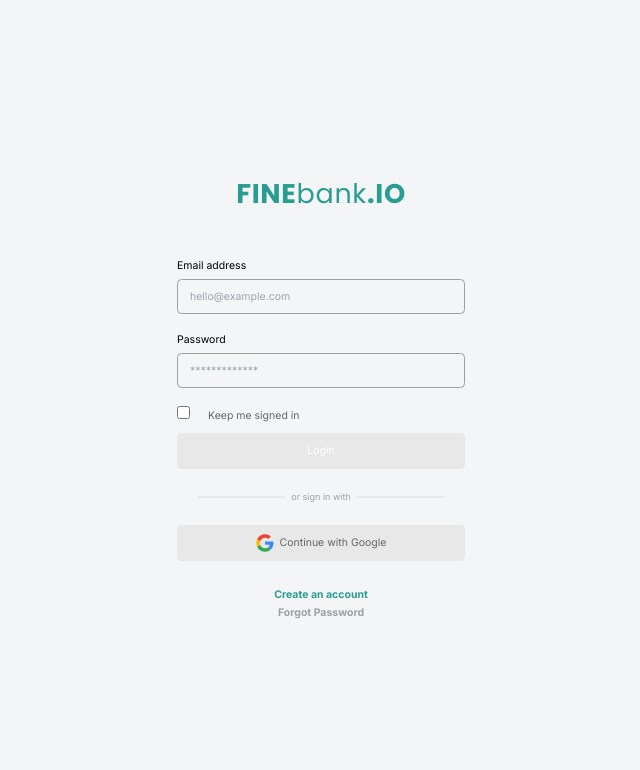
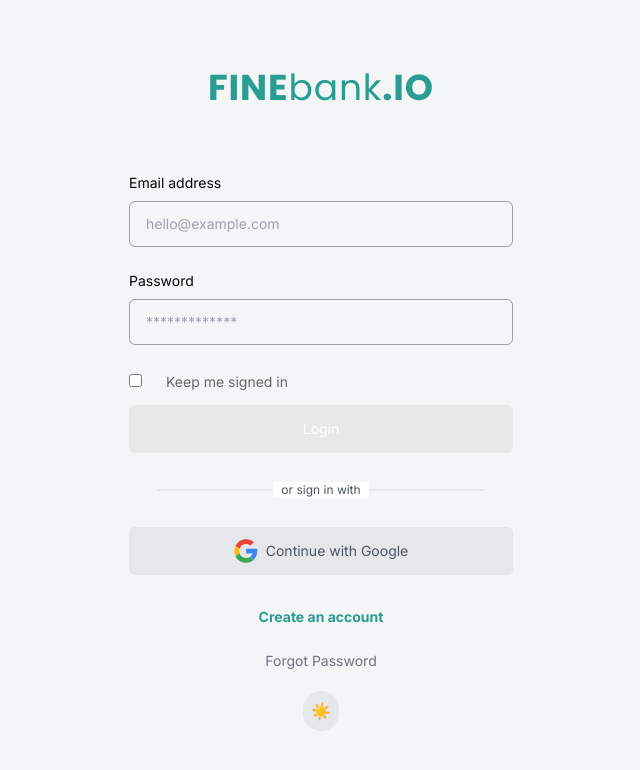
Before and after one commit to muhammadalifalhusain/sisi_klien1, a React (Vite) app: page /login in a window 1280 px wide. Shown: the top 770 px of the page, without its empty margins (319-959 px from the left). Built offline with nearby package versions, Linux system fonts and the light colour scheme.

Commit message:
add darkmode & lighmode

```diff
--- a/package.json
+++ b/package.json
@@ -21,7 +21,7 @@
     "react": "^18.3.1",
     "react-dom": "^18.3.1",
     "react-hook-form": "^7.54.2",
-    "react-icons": "^5.3.0",
+    "react-icons": "^5.4.0",
     "react-router-dom": "^6.27.0"
   },
   "devDependencies": {
--- a/src/components/Fragments/FormSignIn.jsx
+++ b/src/components/Fragments/FormSignIn.jsx
@@ -1,9 +1,9 @@
-import Button from "../Elements/Button";
 import CheckBox from "../Elements/CheckBox";
 import LabeledInput from "../Elements/LabeledInput";
+import Button from "../Elements/Button";
 import { useForm } from "react-hook-form";
 import axios from "axios";
-import { useState, useContext } from "react";
+import { useContext, useState } from "react";
 import CustomizedSnackbars from "../Elements/SnackBar";
 import { jwtDecode } from "jwt-decode";
 import { useNavigate } from "react-router-dom";
@@ -12,47 +12,55 @@
 
 
 const FormSignIn = () => {
-  const {msg, open, setMsg, setOpen, setIsLoading} = useContext(NotifContext);
-  const {setIsLoggedIn, setName} = useContext(AuthContext);
+  // const [msg, setMsg] = useState("");
+  // const [open, setOpen] = useState(true);
+  // const { setIsLoggedIn, setName } = useContext(AuthContext);
+  const { msg, setMsg, setOpen, setIsLoading } = useContext(NotifContext);
+  const { setIsLoggedIn, setName } = useContext(AuthContext);
 
   const navigate = useNavigate();
-
-  const { register, handleSubmit, formState: {errors, isValid}, } = useForm({
+  const {
+    register,
+    handleSubmit,
+    formState: { errors, isValid },
+  } = useForm({
     mode: "onChange",
   });
 
-
   const onErrors = (errors) => console.error(errors);
 
-  const onFormSubmit = async (data) =>{
+  const onFormSubmit = async (data) => {
     setIsLoading(true);
-    try{
-      const response = await axios.post(
-        "https://jwt-auth-eight-neon.vercel.app/login",
-        {
-          email : data.email,
+    try {
+      const response = await axios.post("https://jwt-auth-eight-neon.vercel.app/login", {
+        email: data.email,
         password: data.password,
-        }
-      );
+      });
 
       setIsLoading(false);
       setOpen(true);
-      setMsg({severity: "success", desc: "Login Success"});
+      setMsg({ severity: "success", desc: "Login Success" });
+
+      const decoded = jwtDecode(response.data.refreshToken);
+      console.log(decoded);
+
+      // console.log(response);
+      setOpen(true);
+      setMsg({ severity: "success", desc: "Login Success" });
+
+      localStorage.setItem("refreshToken", response.data.refreshToken);
+      localStorage.setItem("username", decoded.name);
 
       setIsLoggedIn(true);
-      localStorage.setItem("refreshToken", response.data.refreshToken);
-
-      const decoded = jwtDecode(response.data.refreshToken);
       setName(decoded.name);
 
-
       navigate("/");
-    }catch(error){
+    } catch (error) {
       setIsLoading(false);
 
-      if(error.response){
+      if (error.response) {
         setOpen(true);
-        setMsg({severity: "error", desc: error.response.data.msg});
+        setMsg({ severity: "error", desc: error.response.data.msg });
       }
     }
   };
@@ -65,17 +73,17 @@
           type="email"
           placeholder="hello@example.com"
           name="email"
-          register={register("email", {
+          register={{
+            ...register("email", {
               required: "Email address is required",
               pattern: {
-              value: /^[^\s@]+@[^\s@]+\.[^\s@]+$/,
+                value: /^[A-Z0-9._%+-]+@[A-Z0-9.-]+\.[A-Z]{2,}$/i,
                 message: "Invalid email address format",
               },
-          })}
+            }),
+          }}
         />
-        {errors?.email && (
-          <div className="text-center text-red-500">{errors.email.message}</div>
-        )}
+        {errors?.email && <div className="text-center text-red-500">{errors.email.message}</div>}
       </div>
       <div className="mb-6">
         <LabeledInput
@@ -83,38 +91,19 @@
           type="password"
           placeholder="*************"
           name="password"
-          register={register("password", {
-            required: "Password is required",
-          })}
+          register={{
+            ...register("password", { required: "Password is required" }),
+          }}
         />
-        {errors?.password && (
-          <div className="text-center text-red-500">{errors.password.message}</div>
-        )}
+        {errors?.password && <div className="text-center text-red-500">{errors.password.message}</div>}
       </div>
       <div className="mb-3">
-        <CheckBox
-          label="Keep me signed in"
-          name="status"
-          register={register("status")}
-        />
+        <CheckBox label="Keep me signed in" name="status" />
       </div>
-      <Button
-        variant={
-          `${!isValid ? "bg-gray-05" : "bg-primary zoom-in"}
-            w-full text-white`}
-        type="submit"
-        disabled={!isValid ? "disabled" : ""}
-        >
+      <Button variant={`${!isValid ? "bg-gray-05" : "bg-primary zoom-in"} w-full text-white`} type="submit" disabled={!isValid ? "disabled" : ""}>
         Login
       </Button>
-      {msg && (
-        <CustomizedSnackbars
-        severity= {msg.severity}
-        message= {msg.desc}
-        open= {open}
-        setOpen= {setOpen}
-        />
-      )}
+      {/* {msg && <CustomizedSnackbars severity={msg.severity} message={msg.desc} open={open} setOpen={setOpen} />} */}
     </form>
   );
 };
--- a/src/components/Layouts/AuthLayout.jsx
+++ b/src/components/Layouts/AuthLayout.jsx
@@ -1,31 +1,26 @@
+import Logo from "../Elements/Logo";
 import { Link } from "react-router-dom";
-import Logo from "../Elements/Logo";
 import { useContext } from "react";
 import { NotifContext } from "../../context/notifContext";
 import SimpleBackdrop from "../Elements/Backdrop";
 import CustomizedSnackbars from "../Elements/SnackBar";
-import * as motion from  "motion/react-client";
+import * as motion from "motion/react-client";
+import { useMode } from "../../context/modeContext";
 
 const AuthLayout = (props) => {
   const { children, type } = props;
-  const {msg, setMsg, open, setOpen, isLoading, setIsLoading} =
-    useContext(NotifContext);
-
+  const { msg, open, setOpen, isLoading, setIsLoading } = useContext(NotifContext);
+  const { mode, toggleMode } = useMode();
 
   return (
-    <div className="flex justify-center min-h-screen items-center bg-special-mainBg">
-      {isLoading && (
-        <SimpleBackdrop isLoading={isLoading} setIsLoading={setIsLoading}/>
-      )}
-      {msg &&(
-        <CustomizedSnackbars
-          severity={msg.severity}
-          message={msg.desc}
-          open={open}
-          setOpen={setOpen}
-        />
-      )}
-      {/* container start */}
+    <div className={`flex justify-center min-h-screen items-center ${mode ? "dark-mode" : "light-mode"}`}>
+      {/* Backdrop for loading */}
+      {isLoading && <SimpleBackdrop isLoading={isLoading} setIsLoading={setIsLoading} />}
+
+      {/* Notification Snackbar */}
+      {msg && <CustomizedSnackbars severity={msg.severity} message={msg.desc} open={open} setOpen={setOpen} />}
+
+      {/* Main Container */}
       <motion.div
         initial={{ opacity: 0, scale: 0 }}
         animate={{ opacity: 1, scale: 1 }}
@@ -35,156 +30,98 @@
         }}
         className="w-full max-w-sm"
       >
-        {/* logo start */}
+        {/* Logo */}
+        <Logo />
+
+        {/* Content (e.g., Forms) */}
+        <div className="mt-16">{children}</div>
+
+        {/* Divider (Optional) */}
+        {type !== "forgotpw" && (
+          <div className="my-9 px-7 flex justify-center text-xs items-center flex-col static">
+            <div className={`border w-full ${mode ? "border-gray-700" : "border-gray-200"}`}></div>
+            <div className={`px-2 absolute ${mode ? "bg-gray-900 text-gray-300" : "bg-white text-gray-600"}`}>or sign in with</div>
+          </div>
+        )}
+
+        {/* Sign in with Google */}
+        {type !== "forgotpw" && (
           <div className="mb-8">
-          <Logo />
-        </div>
-        {/* logo end */}
-        {/* teks start */}
-        <div className="text-center flex justify-center items-center flex-col">
-          {type == "sign up" && (
-            <div className="font-bold text-xl">Create an account</div>
-          )}
-          {type == "forgot" && (
-            <>
-              <div className="font-bold text-xl">Forgot Password?</div>
-              <div className="text-gray-03 text-sm mt-2">
-                Enter your email address to get the
-                <br />
-                password reset link
-              </div>
-            </>
-          )}
-        </div>
-        {/* teks end */}
-        {/* form start */}
-        <div className="mt-8">{children}</div>
-        {/* form end */}
-        {type != "forgot" && (
-          <>
-            {/* teks start */}
-            <div className="my-9 px-7 flex justify-center text-xs text-gray-03 items-center flex-col static">
-              <div className="border border-gray-05 w-full"></div>
-              <div className="px-2 bg-special-mainBg absolute">
-                {" "}
-                or {type} with
-              </div>
-            </div>
-            {/* teks end */}
-            {/* sign in with google start */}
-            <div className="mb-8">
-              <button
-                className="h-12 flex items-center justify-center rounded-md text-sm w-full bg-gray-05 text-gray-01"
-                type="button"
-              >
-                <svg
-                  className="h-6 w-6 mr-2"
-                  xmlns="http://www.w3.org/2000/svg"
-                  xmlnsXlink="http://www.w3.org/1999/xlink"
-                  width="800px"
-                  height="800px"
-                  viewBox="-0.5 0 48 48"
-                  version="1.1"
-                >
-                  {" "}
-                  <title>Google-color</title> <desc>Created with Sketch.</desc>{" "}
-                  <defs> </defs>{" "}
-                  <g
-                    id="Icons"
-                    stroke="none"
-                    strokeWidth="1"
-                    fill="none"
-                    fillRule="evenodd"
-                  >
-                    {" "}
-                    <g
-                      id="Color-"
-                      transform="translate(-401.000000, -860.000000)"
-                    >
-                      {" "}
-                      <g
-                        id="Google"
-                        transform="translate(401.000000, 860.000000)"
-                      >
-                        {" "}
+            <button className={`h-12 flex items-center justify-center rounded-md text-sm w-full ${mode ? "bg-gray-700 text-gray-300" : "bg-gray-200 text-gray-600"}`} type="button">
+              <svg className="h-6 w-6 mr-2" xmlns="http://www.w3.org/2000/svg" xmlnsXlink="http://www.w3.org/1999/xlink" viewBox="-0.5 0 48 48" version="1.1">
+                <g id="Icons" stroke="none" strokeWidth="1" fill="none" fillRule="evenodd">
+                  <g id="Color-" transform="translate(-401.000000, -860.000000)">
+                    <g id="Google" transform="translate(401.000000, 860.000000)">
                       <path
                         d="M9.82727273,24 C9.82727273,22.4757333 10.0804318,21.0144 10.5322727,19.6437333 L2.62345455,13.6042667 C1.08206818,16.7338667 0.213636364,20.2602667 0.213636364,24 C0.213636364,27.7365333 1.081,31.2608 2.62025,34.3882667 L10.5247955,28.3370667 C10.0772273,26.9728 9.82727273,25.5168 9.82727273,24"
-                          id="Fill-1"
                         fill="#FBBC05"
-                        >
-                          {" "}
-                        </path>{" "}
+                      ></path>
                       <path
                         d="M23.7136364,10.1333333 C27.025,10.1333333 30.0159091,11.3066667 32.3659091,13.2266667 L39.2022727,6.4 C35.0363636,2.77333333 29.6954545,0.533333333 23.7136364,0.533333333 C14.4268636,0.533333333 6.44540909,5.84426667 2.62345455,13.6042667 L10.5322727,19.6437333 C12.3545909,14.112 17.5491591,10.1333333 23.7136364,10.1333333"
-                          id="Fill-2"
                         fill="#EB4335"
-                        >
-                          {" "}
-                        </path>{" "}
+                      ></path>
                       <path
                         d="M23.7136364,37.8666667 C17.5491591,37.8666667 12.3545909,33.888 10.5322727,28.3562667 L2.62345455,34.3946667 C6.44540909,42.1557333 14.4268636,47.4666667 23.7136364,47.4666667 C29.4455,47.4666667 34.9177955,45.4314667 39.0249545,41.6181333 L31.5177727,35.8144 C29.3995682,37.1488 26.7323182,37.8666667 23.7136364,37.8666667"
-                          id="Fill-3"
                         fill="#34A853"
-                        >
-                          {" "}
-                        </path>{" "}
+                      ></path>
                       <path
                         d="M46.1454545,24 C46.1454545,22.6133333 45.9318182,21.12 45.6113636,19.7333333 L23.7136364,19.7333333 L23.7136364,28.8 L36.3181818,28.8 C35.6879545,31.8912 33.9724545,34.2677333 31.5177727,35.8144 L39.0249545,41.6181333 C43.3393409,37.6138667 46.1454545,31.6490667 46.1454545,24"
-                          id="Fill-4"
                         fill="#4285F4"
-                        >
-                          {" "}
-                        </path>{" "}
-                      </g>{" "}
-                    </g>{" "}
-                  </g>{" "}
+                      ></path>
+                    </g>
+                  </g>
+                </g>
               </svg>
               <span>Continue with Google</span>
             </button>
           </div>
-            {/* sign in with google end */}
-          </>
         )}
 
-        {/* link start */}
+        {/* Links */}
+        {type !== "forgotpw" && (
           <div className="flex justify-center">
-          {type == "sign up" && (
+            {type === "sign up" ? (
               <>
-              <span className="text-sm text-gray-03">
-                Already have an account?&nbsp;
-              </span>
+                <span className="text-sm text-gray-600">Already have an account?&nbsp;</span>
                 <Link to="/login" className="text-primary text-sm font-bold">
                   Sign In Here
                 </Link>
               </>
-          )}
-
-          {type == "sign in" && (
-            <div className="text-center">
+            ) : (
+              <>
                 <Link to="/register" className="text-primary text-sm font-bold">
                   Create an account
                 </Link>
+              </>
+            )}
+          </div>
+        )}
+
+        {type === "sign in" && (
+          <div className="flex flex-col items-center">
             <br />
-              <Link
-                to="/forgot-password"
-                className="text-gray-03 text-sm font-bold"
-              >
+            <Link to="/forgotpw" className="text-gray-500 text-sm">
               Forgot Password
             </Link>
           </div>
         )}
 
-          {type == "forgot" && (
-            <div className="text-center mt-4">
-              <Link to="/login" className="text-gray-03 text-sm font-bold">
+        {type === "forgotpw" && (
+          <div className="flex flex-col items-center">
+            <br />
+            <Link to="/login" className="text-gray-500 text-sm">
               Back to Login
             </Link>
           </div>
         )}
+
+        {/* Theme Switcher */}
+        <div style={{ marginTop: "20px", textAlign: "center" }}>
+          <button onClick={toggleMode} className={`p-2 rounded-full ${mode ? "bg-gray-800 text-white" : "bg-gray-200 text-gray-800"}`}>
+            {mode ? "🌙" : "☀️"}
+          </button>
         </div>
-        {/* link end */}
       </motion.div>
-      {/* container end */}
     </div>
   );
 };
--- a/src/components/Layouts/MainLayout.jsx
+++ b/src/components/Layouts/MainLayout.jsx
@@ -1,32 +1,25 @@
 import Header from "../Fragments/Header";
 import Navbar from "../Fragments/Navbar";
 import { useContext } from "react";
+import { ThemeContext } from "../../context/themeContext";
 import { NotifContext } from "../../context/notifContext";
+import CustomizedSnackbars from "../Elements/SnackBar";
 import SimpleBackdrop from "../Elements/Backdrop";
-import CustomizedSnackbars from "../Elements/SnackBar";
+import { ModeContext } from "../../context/modeContext";
 
 const MainLayout = (props) => {
   const { children } = props;
-  const {msg, setMsg, open, setOpen, isLoading, setIsLoading} = useContext(NotifContext);
-
-
+  const { theme } = useContext(ThemeContext);
+  const { msg, setMsg, open, setOpen, isLoading, setIsLoading } = useContext(NotifContext);
+  const { mode } = useContext(ModeContext);
   return (
-    <div className={"flex bg-special-mainBg w-screen min-h-screen max-w-full"}>
+    <div className={`flex bg-special-mainBg w-screen min-h-screen max-w-full ${theme.name} ${mode.name} ${mode ? "dark-mode" : "light-mode"}`}>
       {/* navbar start*/}
       <Navbar />
       {/* navbar end*/}
       <div className="w-screen">
-        {isLoading && (
-          <SimpleBackdrop isLoading={isLoading} setIsLoading={setIsLoading}/>
-        )}
-        {msg &&(
-          <CustomizedSnackbars
-            severity = {msg.severity}
-            message = {msg.desc}
-            open = {open}
-            setOpen = {setOpen}
-          />
-        )}
+        {isLoading && <SimpleBackdrop isLoading={isLoading} setIsLoading={setIsLoading} />}
+        {msg && <CustomizedSnackbars severity={msg.severity} message={msg.desc} open={open} setOpen={setOpen} />}
         {/* header start*/}
         <Header />
         {/* header end*/}
--- /dev/null
+++ b/src/context/modeContext.jsx
@@ -0,0 +1,13 @@
+import { createContext, useState, useContext } from "react";
+
+export const ModeContext = createContext();
+
+export const ModeContextProvider = ({ children }) => {
+  const [mode, setMode] = useState(false);
+
+  const toggleMode = () => setMode((prev) => !prev);
+
+  return <ModeContext.Provider value={{ mode, toggleMode }}>{children}</ModeContext.Provider>;
+};
+
+export const useMode = () => useContext(ModeContext);
--- a/src/context/themeContext.jsx
+++ b/src/context/themeContext.jsx
@@ -1,13 +1,19 @@
 import { createContext, useState } from "react";
 
-export const ThemeContext = createContext();
-
+const ThemeContext = createContext();
+export { ThemeContext };
 export const ThemeContextProvider = ({ children }) => {
   const [theme, setTheme] = useState({ name: "theme-green", color: "#299D91" });
 
-  return (
-    <ThemeContext.Provider value={{ theme, setTheme }}>
-      {children}
-    </ThemeContext.Provider>
-  );
+  const themes = {
+    light: { name: "theme-light", color: "#FFFFFF" },
+    dark: { name: "theme-dark", color: "#121212" },
+    green: { name: "theme-green", color: "#299D91" },
+  };
+
+  const toggleTheme = (newTheme) => {
+    setTheme(themes[newTheme] || themes.green);
+  };
+
+  return <ThemeContext.Provider value={{ theme, setTheme, toggleTheme }}>{children}</ThemeContext.Provider>;
 };
--- a/src/index.css
+++ b/src/index.css
@@ -1,9 +1,6 @@
-@import url('https://fonts.googleapis.com/css2?family=Inter:ital,opsz,wght@0,14..32,100..900;1,14..32,100..900&display=swap');
-@import url('https://fonts.googleapis.com/css2?family=Poppins:ital,wght@0,100;0,200;0,300;0,400;0,500;0,600;0,700;0,800;0,900;1,100;1,200;1,300;1,400;1,500;1,600;1,700;1,800;1,900&display=swap');
+@import url("https://fonts.googleapis.com/css2?family=Inter:ital,opsz,wght@0,14..32,100..900;1,14..32,100..900&display=swap");
+@import url("https://fonts.googleapis.com/css2?family=Inter:ital,opsz,wght@0,14..32,100..900;1,14..32,100..900&family=Poppins:ital,wght@0,100;0,200;0,300;0,400;0,500;0,600;0,700;0,800;0,900;1,100;1,200;1,300;1,400;1,500;1,600;1,700;1,800;1,900&display=swap");
 
-html{
-    font-size: 75%;
-}
 @tailwind base;
 @tailwind components;
 @tailwind utilities;
@@ -11,26 +8,39 @@
 @layer base {
   :root {
     /* default primary color*/
-      --color-primary: #299D91;
+    --color-primary: #299d91;
+    --bg-light: #f4f5f7;
+    --bg-dark: #000000;
+    --text-light: #f4f5f7;
+    --text-dark: #060505;
   }
 }
 
 .theme-blue {
-    --color-primary: #1E90FF;
+  --color-primary: #1e90ff;
 }
 
 .theme-purple {
-    --color-primary: #6A5ACD;
+  --color-primary: #6a5acd;
 }
 
 .theme-pink {
-    --color-primary: #DB7093;
+  --color-primary: #db7093;
 }
 
 .theme-brown {
-    --color-primary: #8B4513;
+  --color-primary: #8b4513;
 }
 
+.light-mode {
+  background-color: var(--bg-light);
+  color: var(--text-dark);
+}
+
+.dark-mode {
+  background-color: var(--bg-dark);
+  color: var(--text-gray);
+}
 .zoom-in {
   @apply duration-500 hover:translate-y-1 hover:scale-110;
 }
```
Also changed, not shown: src/App.jsx (+10 -10 lines), src/main.jsx (+9 -5 lines), 1 other file (tests, documents, lock files or other folders). Lines whose indentation alone changed are shown as unchanged.
